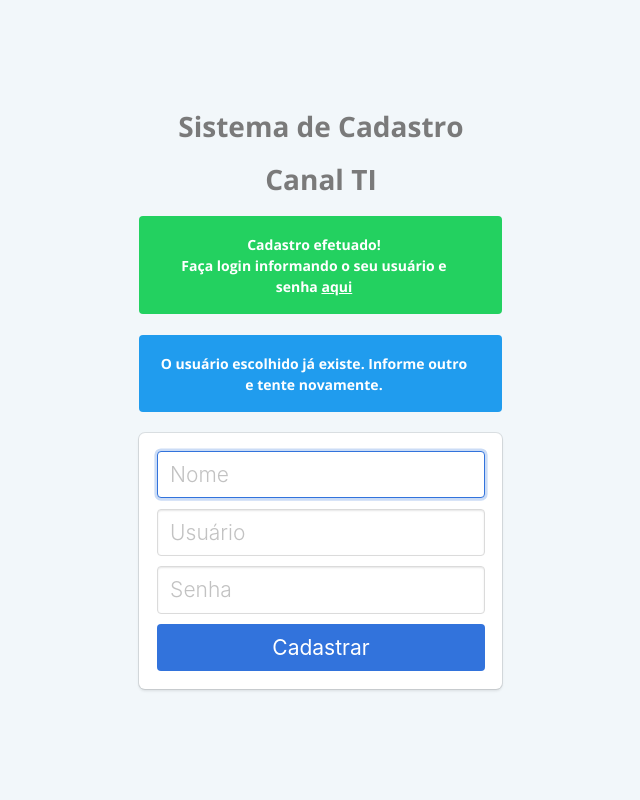
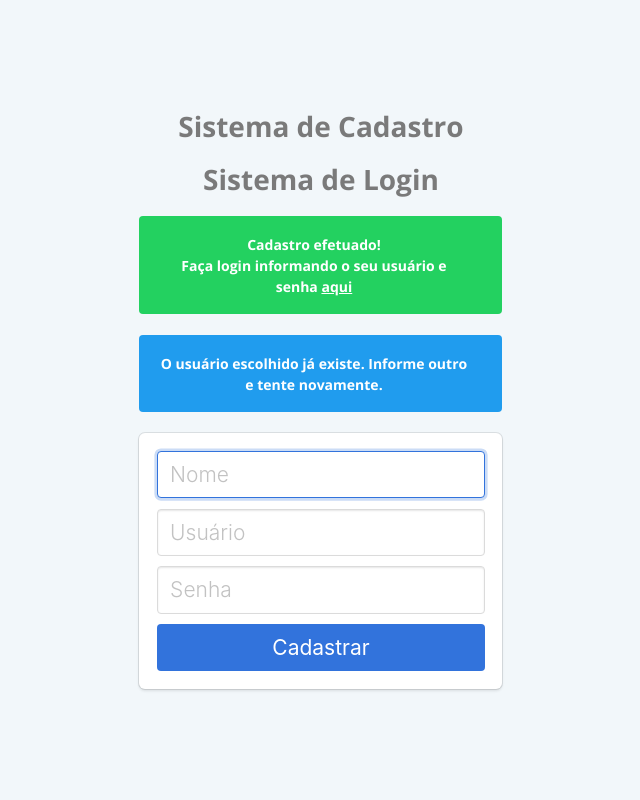
Before and after one commit to BriamSilva/page-login-cadastro, a PHP site: page /cadastro.php in a window 1280 px wide. Shown: the whole page, without its empty margins (319-959 px from the left). Run offline with PHP 8.4, Linux system fonts and the light colour scheme.

Commit message:
PAGINA DE LOGIN E CADASTRO

```diff
--- a/cadastro.php
+++ b/cadastro.php
@@ -5,7 +5,7 @@
     <meta charset="utf-8">
     <meta http-equiv="X-UA-Compatible" content="IE=edge">
     <meta name="viewport" content="width=device-width, initial-scale=1">
-    <title>Sistema de Cadastro - PHP + MySQL - Canal TI</title>
+    <title>Sistema de Login</title>
     <link href="https://fonts.googleapis.com/css?family=Open+Sans:300,400,700" rel="stylesheet">
     <link rel="stylesheet" href="css/bulma.min.css" />
     <link rel="stylesheet" type="text/css" href="css/login.css">
@@ -17,7 +17,7 @@
             <div class="container has-text-centered">
                 <div class="column is-4 is-offset-4">
                     <h3 class="title has-text-grey">Sistema de Cadastro</h3>
-                    <h3 class="title has-text-grey"><a href="https://youtube.com/canaltioficial" target="_blank">Canal TI</a></h3>
+                    <h3 class="title has-text-grey"><a href="https://youtube.com/canaltioficial" target="_blank">Sistema de Login</a></h3>
                     <div class="notification is-success">
                       <p>Cadastro efetuado!</p>
                       <p>Faça login informando o seu usuário e senha <a href="login.php">aqui</a></p>
```
